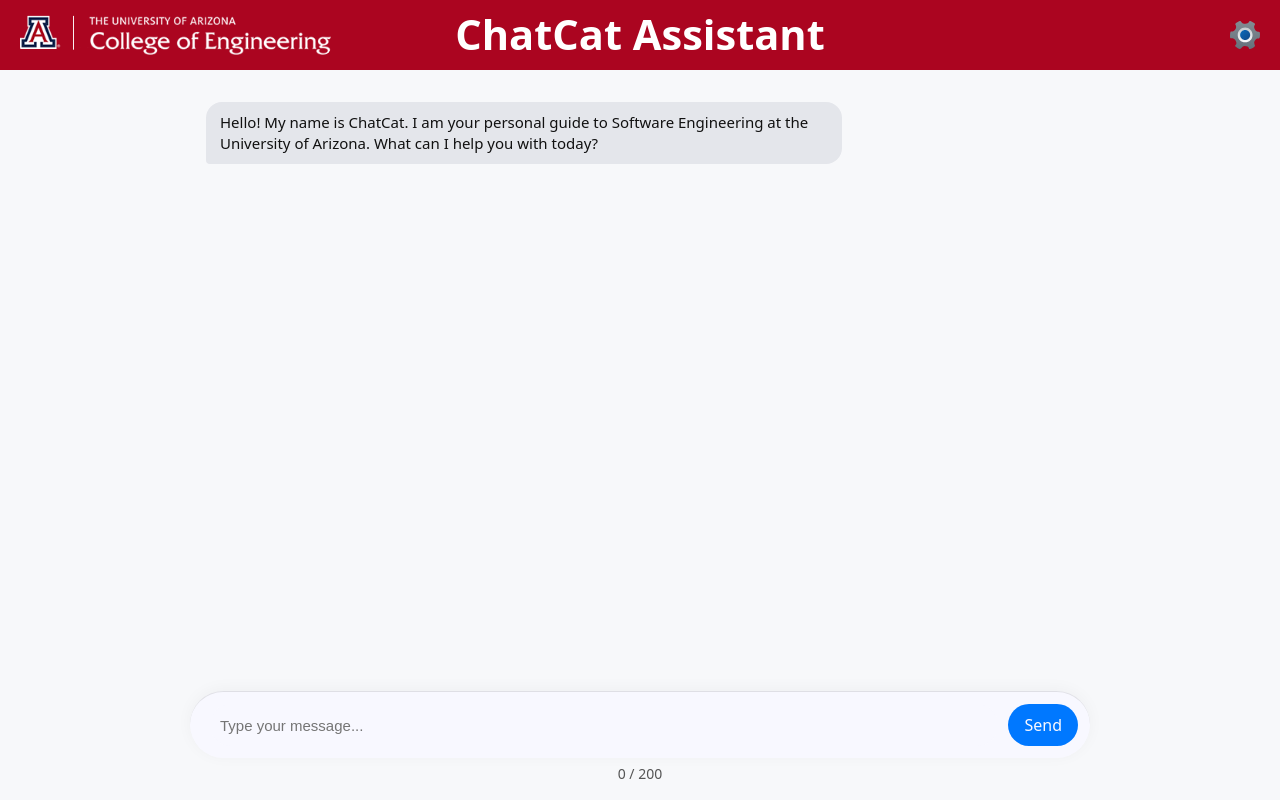
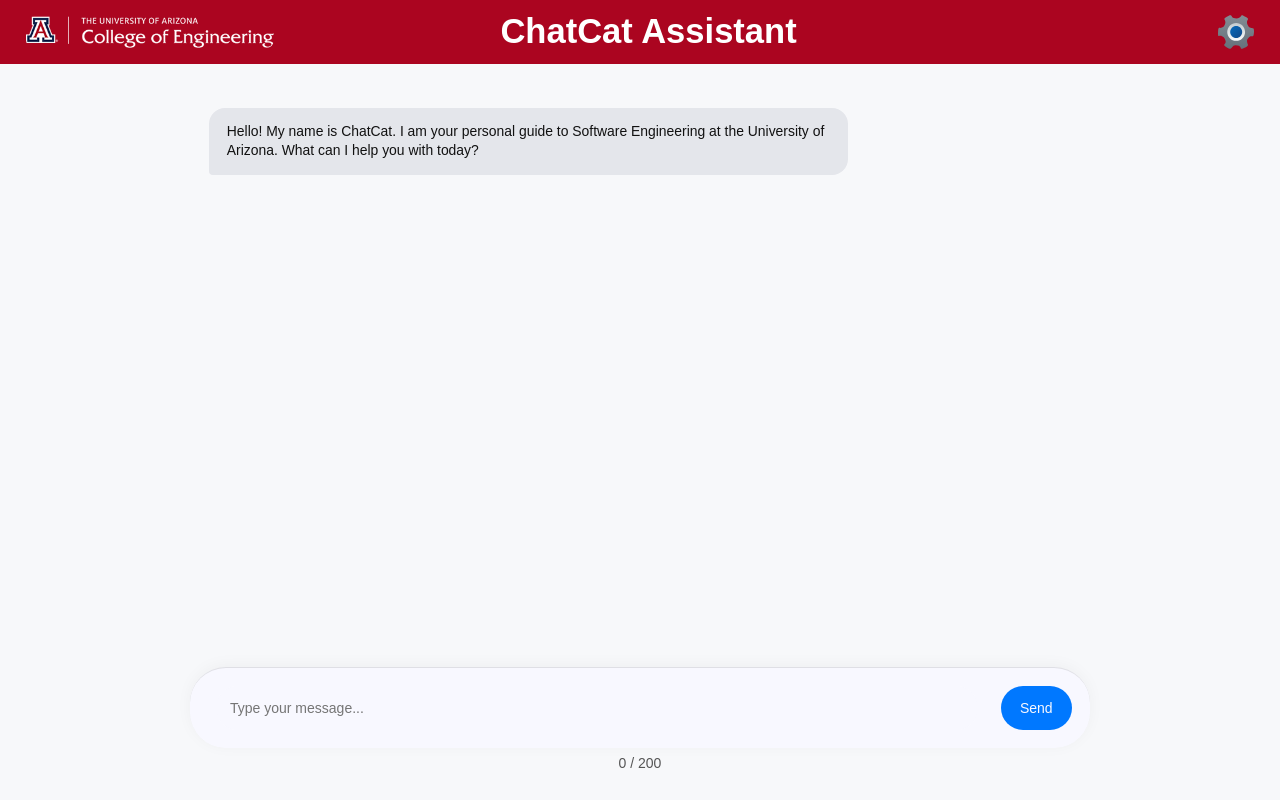
Before and after one commit to Jonah-Camacho/SFWE403-Group-6-Project, a React (Vite) app in the folder ChatCat-Assistant/: page / in a window 1280 px wide. Built offline with nearby package versions, Linux system fonts and the light colour scheme.

Commit message:
Updated Front End User Interface

```diff
--- a/ChatCat-Assistant/src/App.css
+++ b/ChatCat-Assistant/src/App.css
@@ -1,30 +1,35 @@
+/* === Global Styles === */
 html, body, #root {
   height: 100%;
   margin: 0;
   padding: 0;
   width: 100%;
+  font-family: Arial, sans-serif;
+  background-color: #f7f8fa;
+  font-size: clamp(14px, 0.9vw + 0.3vh, 16px); /* Scales with screen width + height */
 }
 
+/* === App Container === */
 .app {
   display: flex;
   flex-direction: column;
   background-color: #f7f8fa;
   min-height: 100vh;
-  height: 100vh;
   width: 100%;
 }
 
+/* === Header === */
 .header {
   position: sticky;
   display: flex;
   align-items: center;
   justify-content: space-between;
   background: #AB0520;
-  padding: 0 20px;
+  padding: 0 2vw;
   color: white;
   width: 100%;
-  min-height: 70px;
-  height: 70px;
+  min-height: 8vh; /* scales vertically */
+  height: clamp(60px, 8vh, 80px);
   box-sizing: border-box;
   top: 0;
   left: 0;
@@ -38,29 +43,30 @@
   flex: 0 0 auto;
 }
 
-.header-center {
-  position: absolute;
-  left: 50%;
-  transform: translateX(-50%);
+.header-center h1 {
+  margin: 0;
+  padding: 0;
+  transform: translateX(-33%);
+  font-size: clamp(18px, 2.2vw + 0.8vh, 36px);
+  line-height: 1.2;
+  font-weight: 700;
+  color: white;
   text-align: center;
-  font-size: small;
   white-space: nowrap;
-  overflow: hidden;
-  text-overflow: ellipsis;
-  pointer-events: none;
-}
-
-.logo-settings {
-  width: 30px;
-  height: 30px;
 }
 
 
+.logo-settings {
+  width: clamp(24px, 2.5vw + 0.5vh, 36px);
+  height: clamp(24px, 2.5vw + 0.5vh, 36px);
+}
+
 .logo.az {
-  height: 40px;
+  height: clamp(30px, 4vh, 50px);
   border-radius: 8px;
 }
 
+/* === Chat Container === */
 .chat-container {
   flex: 1;
   display: flex;
@@ -68,25 +74,21 @@
   align-items: center;
   justify-content: flex-start;
   background: #f7f8fa;
-  padding: 16px;
+  padding: 2vw 2vh;
   box-sizing: border-box;
+  width: 100%;
   margin: 0 auto;
-  width: 100%;
-  position: relative;
-  overflow: hidden;
 }
 
+/* === Chat Box === */
 .chat-box {
   flex: 1;
   overflow-y: auto;
-  padding: 16px 16px 120px;
+  padding: clamp(12px, 1.2vw + 0.5vh, 18px) clamp(12px, 1.5vw, 24px) 120px;
   background: none;
-  /* Commented code below will add the box around the chat */
-  /*background: #f1f3f6;*/
-  /*border-radius: 12px 12px 0 0;*/
-  /*box-shadow: 0 4px 12px rgba(0,0,0,0.1);*/
-  width: 100%;
+  width: clamp(70%, 80%, 85%);
   max-width: 900px;
+  min-width: 320px;
   margin: 0 auto;
   scroll-behavior: smooth;
   box-sizing: border-box;
@@ -97,9 +99,10 @@
   display: none;
 }
 
+/* === Message Bubbles === */
 .message {
   display: flex;
-  margin-bottom: 12px;
+  margin-bottom: clamp(8px, 1vh, 16px);
 }
 
 .message.user {
@@ -114,9 +117,9 @@
 
 .bubble {
   max-width: 70%;
-  padding: 10px 14px;
+  padding: clamp(8px, 0.8vw + 0.5vh, 14px) clamp(10px, 1vw + 0.6vh, 18px);
   border-radius: 16px;
-  font-size: 15px;
+  font-size: clamp(13px, 0.9vw + 0.3vh, 16px);
   line-height: 1.4;
 }
 
@@ -132,6 +135,7 @@
   border-bottom-left-radius: 4px;
 }
 
+/* === Input Area === */
 .input-area {
   display: flex;
   position: sticky;
@@ -139,48 +143,68 @@
   left: 0;
   right: 0;
   z-index: 100;
-  width: 100%;
+  width: clamp(70%, 80%, 85%);
   max-width: 900px;
+  min-width: 320px;
   margin: 0 auto;
   border-top: 1px solid rgba(0, 0, 0, 0.1);
-  border-radius: 36px 36px 36px 36px;
-  background: rgba(255, 255, 255, 0.75);
+  border-radius: 36px;
+  background: rgba(255, 255, 255, 0.9);
   backdrop-filter: blur(10px);
   -webkit-backdrop-filter: blur(10px);
-  padding: 12px;
+  padding: clamp(10px, 1.5vw + 0.5vh, 18px);
   box-shadow: 0 -2px 16px rgba(0, 0, 0, 0.04);
   box-sizing: border-box;
   pointer-events: auto;
   background-color: ghostwhite;
+  justify-content: center;
+  align-items: center;
+  gap: clamp(0.5rem, 1vw, 1rem);
 }
 
+/* === Input Field === */
 .input-area input {
   flex: 1;
-  padding: 10px;
+  padding: clamp(8px, 1vw + 0.4vh, 14px);
   margin-left: 8px;
   border: none;
   background-color: ghostwhite;
   color: #111111;
   border-radius: 24px;
   outline: none;
-  font-size: 15px;
+  font-size: clamp(14px, 0.9vw + 0.3vh, 16px);
 }
 
+/* === Send Button === */
 .input-area button {
   margin-left: 10px;
   background-color: #0078ff;
   color: ghostwhite;
   border: none;
   border-radius: 24px;
-  padding: 10px 16px;
+  padding: clamp(8px, 1vw + 0.4vh, 14px) clamp(12px, 1.2vw + 0.5vh, 20px);
   cursor: pointer;
   transition: background 0.2s ease;
+  font-size: clamp(14px, 0.9vw + 0.3vh, 16px);
 }
+
+.input-area input:disabled,
+ .input-area button:disabled  {
+  opacity: 0.6;
+  cursor: not-allowed;
+  background-color: #f0f0f0;
+  color: #999;
+} */
+
+/* .input-area button:disabled {
+  background-color: #f0f0f0;
+} */
 
 .input-area button:hover {
   background-color: #005fcc;
 }
 
+/* === Character Counter & Error === */
 .char-Counter {
   margin-top: 5px;
   font-size: 14px;
@@ -188,7 +212,7 @@
   text-align: right;
 }
 
-.charCounter.error{
+.charCounter.error {
   color: red;
 }
 
@@ -198,3 +222,25 @@
   font-size: 14px;
   text-align: right;
 }
+
+/* === Responsive Adjustments === */
+@media (min-width: 1600px) {
+  .chat-box, .input-area {
+    max-width: 1100px;
+  }
+}
+
+@media (max-width: 768px) {
+  .bubble {
+    max-width: 85%;
+  }
+
+  .input-area,
+  .chat-box {
+    width: 90%;
+  }
+
+  .header-center {
+    font-size: clamp(12px, 1vw, 14px);
+  }
+}
--- a/ChatCat-Assistant/src/App.jsx
+++ b/ChatCat-Assistant/src/App.jsx
@@ -5,39 +5,41 @@
 
 function App() {
   const [messages, setMessages] = useState([
-    { sender: "bot",
-      text: "Hello! My name is ChatCat. I am your personal guide to Software Engineering at the University of Arizona. What can I help you with today?"},
+    {
+      sender: "bot",
+      text: "Hello! My name is ChatCat. I am your personal guide to Software Engineering at the University of Arizona. What can I help you with today?",
+    },
   ]);
   const [input, setInput] = useState("");
   const [error, setError] = useState(false);
+  const [loading, setLoading] = useState(false);
 
   const MAX_CHARS = 200;
 
   const handleSend = () => {
-    if (!input.trim()) return;
+    if (!input.trim() || loading) return;
     if (input.length > MAX_CHARS) {
       setError(true);
       return;
     }
 
-    // Add User Message
+    // Add user message
     setMessages([...messages, { sender: "user", text: input }]);
     setInput("");
     setError(false);
-
-    // // Add user message
-    // const newMessages = [...messages, { sender: "user", text: input }];
-    // setMessages(newMessages);
-    // setInput("");
+    setLoading(true);
 
     // Simulate bot response
     setTimeout(() => {
       setMessages((prev) => [
         ...prev,
-        { sender: "bot",
-          text: "This is a placeholder response. (Later replaced with API.)" },
+        {
+          sender: "bot",
+          text: "This is a placeholder response. (Later replaced with API.)",
+        },
       ]);
-    }, 600);
+      setLoading(false);
+    }, 1200);
   };
 
   const handleInputChange = (e) => {
@@ -50,25 +52,24 @@
       setError(false);
       setInput(value);
     }
-  }
+  };
 
   return (
     <div className="app">
-
-      { /* Header/Nav-Bar */ }
+      {/* Header/Nav-Bar */}
       <header className="header">
         <div className="header-left">
-          <img src={azLogo} className="logo az" alt="AZ logo"/>
+          <img src={azLogo} className="logo az" alt="AZ logo" />
         </div>
         <div className="header-center">
           <h1>ChatCat Assistant</h1>
         </div>
         <div className="header-right">
-          <img src={gearIcon} className="logo-settings" alt="settings-logo"/>
+          <img src={gearIcon} className="logo-settings" alt="settings-logo" />
         </div>
       </header>
 
-      { /* Chat Container */ }
+      {/* Chat Container */}
       <div className="chat-container">
         <div className="chat-box">
           {messages.map((msg, index) => (
@@ -78,28 +79,34 @@
           ))}
         </div>
 
-        { /* User Input Area */ }
+        {/* User Input Area */}
         <div className="input-area">
           <input
-                type="text"
-                placeholder="Type your message..."
-                value={input}
-                onChange={handleInputChange}
-                onKeyDown={(e) => e.key === "Enter" && handleSend()}
+            type="text"
+            placeholder={
+              loading ? "Waiting for ChatCat to respond..." : "Type your message..."
+            }
+            value={input}
+            onChange={handleInputChange}
+            onKeyDown={(e) => e.key === "Enter" && handleSend()}
+            disabled={loading} // 🆕 disable when loading
           />
-          <button onClick={handleSend}>Send</button>
+          <button onClick={handleSend} disabled={loading}>
+            {"Send"} {/* 🆕 optional visual indicator */}
+          </button>
         </div>
 
-        { /* Character Counter */ }
+        {/* Character Counter */}
         <div className={`char-Counter ${error ? "error" : ""}`}>
           {input.length} / {MAX_CHARS}
         </div>
 
-        { /* Error Messaging */ }
+        {/* Error Messaging */}
         {error && (
-          <div className="error-message">Character limit exceeded (max {MAX_CHARS})</div>
+          <div className="error-message">
+            Character limit exceeded (max {MAX_CHARS})
+          </div>
         )}
-
       </div>
     </div>
   );
```
